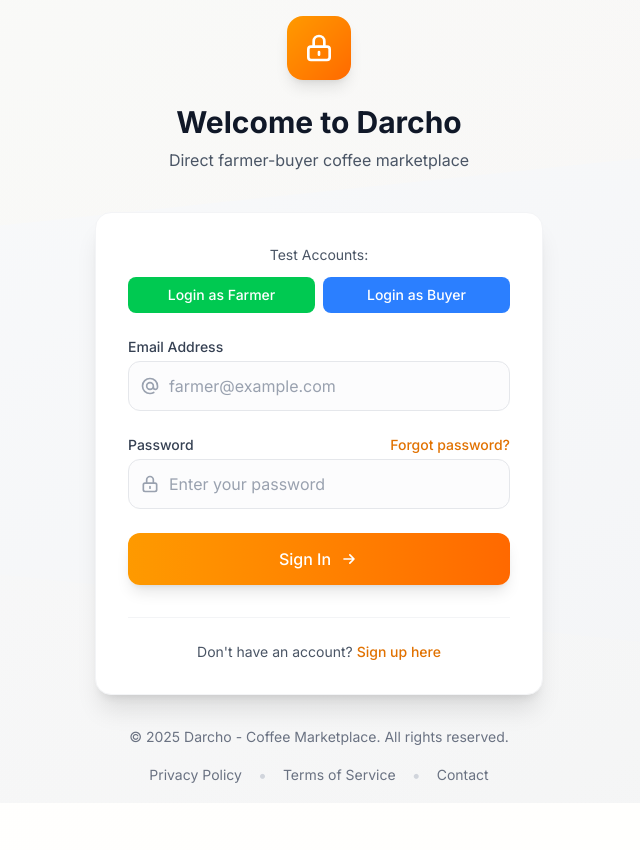
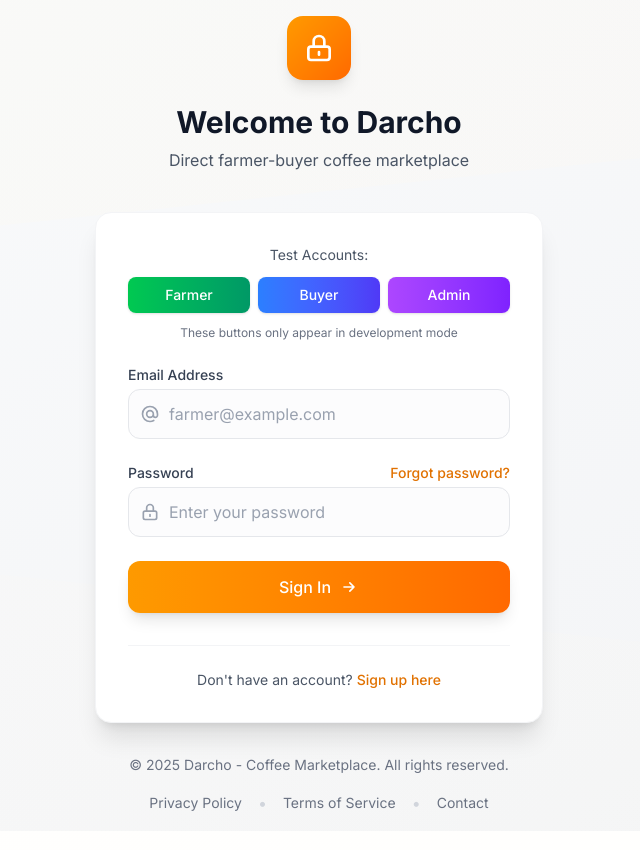
Before and after one commit to Abrishkassa/darcho, a Next.js app: page /login in a window 1280 px wide. Shown: the top 850 px of the page, without its empty margins (321-961 px from the left). Built offline with nearby package versions, Linux system fonts and the light colour scheme.

Commit message:
new login functionality

```diff
--- /dev/null
+++ b/src/app/api/auth/[...nextauth]/route.ts
@@ -0,0 +1,6 @@
+import NextAuth from "next-auth";
+import { authOptions } from "@/lib/auth";
+
+const handler = NextAuth(authOptions);
+
+export { handler as GET, handler as POST };
--- a/src/app/login/page.tsx
+++ b/src/app/login/page.tsx
@@ -2,9 +2,10 @@
 
 import { useState } from "react";
 import { useRouter } from "next/navigation";
+import { signIn } from "next-auth/react";
 
 export default function LoginPage() {
-  const [email, setEmail] = useState(""); // Changed from phone to email
+  const [email, setEmail] = useState("");
   const [password, setPassword] = useState("");
   const [loading, setLoading] = useState(false);
   const [error, setError] = useState("");
@@ -23,65 +24,65 @@ export default function LoginPage() {
     }
 
     try {
-      const response = await fetch("/api/auth/login", { // Updated endpoint
-        method: "POST",
-        headers: {
-          "Content-Type": "application/json",
-        },
-        body: JSON.stringify({ email, password }), // Send email not phone
+      const result = await signIn("credentials", {
+        email,
+        password,
+        redirect: false,
       });
 
-      const data = await response.json();
-
-      if (data.success) {
-        // Store session data - UPDATED STRUCTURE
-        localStorage.setItem("session_id", data.session.session_id); // Changed from data.session.id
-        localStorage.setItem("auth_header", data.session.auth_header);
-        localStorage.setItem("user_id", data.user.id.toString());
-        localStorage.setItem("user_role", data.user.role);
-        localStorage.setItem("user_email", data.user.email);
-        localStorage.setItem("user_fullname", data.user.fullName);
-
-        // Store farmer/buyer specific ID
-        if (data.user.role === "farmer" && data.user.farmer_id) {
-          localStorage.setItem("farmer_id", data.user.farmer_id.toString());
-        }
-        if (data.user.role === "buyer" && data.user.buyer_id) {
-          localStorage.setItem("buyer_id", data.user.buyer_id.toString());
+      if (result?.error) {
+        setError(result.error === "CredentialsSignin"
+          ? "Invalid email or password"
+          : result.error);
+        return;
       }
 
+      // Fetch session to determine role
+      const sessionRes = await fetch("/api/auth/session");
+      const session = await sessionRes.json();
+
+      const role = session?.user?.role;
+
       // Redirect based on role
-        if (data.user.role === "farmer") {
-          router.push("/farmer");
-        } else if (data.user.role === "buyer") {
+      if (role === "buyer") {
         router.push("/buyer/dashboard");
-        } else if (data.user.role === "admin") {
+      } else if (role === "farmer") {
+        router.push("/farmer/dashboard");
+      } else if (role === "admin") {
         router.push("/admin/dashboard");
       } else {
         router.push("/dashboard");
       }
 
       router.refresh();
-      } else {
-        setError(data.error || "Login failed. Please check your credentials.");
-      }
     } catch (err: any) {
-      setError(err.message || "An error occurred during login");
+      setError(err.message || "Login failed. Please try again.");
       console.error("Login error:", err);
     } finally {
       setLoading(false);
     }
   };
 
-  // Test login function for development
-  const handleTestLogin = async (role: 'farmer' | 'buyer') => {
+  // Test login function
+  const handleTestLogin = async (role: 'farmer' | 'buyer' | 'admin') => {
     setLoading(true);
     setError("");
 
     try {
-      const testCredentials = role === 'farmer'
-        ? { email: 'farmer@darcho.com', password: 'farmer123' }
-        : { email: 'buyer@darcho.com', password: 'buyer123' };
+      let testCredentials;
+      switch(role) {
+        case 'farmer':
+          testCredentials = { email: 'farmer@darcho.com', password: 'farmer123' };
+          break;
+        case 'buyer':
+          testCredentials = { email: 'buyer@darcho.com', password: 'buyer123' };
+          break;
+        case 'admin':
+          testCredentials = { email: 'admin@darcho.com', password: 'admin123' };
+          break;
+        default:
+          testCredentials = { email: 'test@darcho.com', password: 'test123' };
+      }
 
       setEmail(testCredentials.email);
       setPassword(testCredentials.password);
@@ -89,34 +90,33 @@ export default function LoginPage() {
       // Simulate typing delay
       await new Promise(resolve => setTimeout(resolve, 300));
 
-      const response = await fetch("/api/auth/login", {
-        method: "POST",
-        headers: {
-          "Content-Type": "application/json",
-        },
-        body: JSON.stringify(testCredentials),
+      const result = await signIn("credentials", {
+        email: testCredentials.email,
+        password: testCredentials.password,
+        redirect: false,
       });
 
-      const data = await response.json();
-
-      if (data.success) {
-        // Store session data
-        localStorage.setItem("session_id", data.session.session_id);
-        localStorage.setItem("auth_header", data.session.auth_header);
-        localStorage.setItem("user_id", data.user.id.toString());
-        localStorage.setItem("user_role", data.user.role);
-        localStorage.setItem("user_email", data.user.email);
-        localStorage.setItem("user_fullname", data.user.fullName);
-
-        if (data.user.role === "farmer" && data.user.farmer_id) {
-          localStorage.setItem("farmer_id", data.user.farmer_id.toString());
+      if (result?.error) {
+        setError(`Test ${role} login failed. Please ensure test user exists.`);
+        return;
       }
 
-        router.push("/farmer");
+      // Fetch session and redirect
+      const sessionRes = await fetch("/api/auth/session");
+      const session = await sessionRes.json();
+      const userRole = session?.user?.role || role;
+
+      if (userRole === "buyer") {
+        router.push("/buyer/dashboard");
+      } else if (userRole === "farmer") {
+        router.push("/farmer/dashboard");
+      } else if (userRole === "admin") {
+        router.push("/admin/dashboard");
+      } else {
+        router.push("/dashboard");
+      }
+
       router.refresh();
-      } else {
-        setError(data.error || `Test ${role} login failed`);
-      }
     } catch (err: any) {
       setError("Test login error. Make sure backend is running.");
       console.error("Test login error:", err);
@@ -158,24 +158,35 @@ export default function LoginPage() {
           {process.env.NODE_ENV === 'development' && (
             <div className="mb-6 space-y-3">
               <p className="text-sm text-gray-600 text-center">Test Accounts:</p>
-              <div className="flex gap-2">
+              <div className="grid grid-cols-1 sm:grid-cols-3 gap-2">
                 <button
                   type="button"
                   onClick={() => handleTestLogin('farmer')}
                   disabled={loading}
-                  className="flex-1 py-2 px-4 bg-green-500 hover:bg-green-600 text-white rounded-lg text-sm font-medium disabled:opacity-50"
+                  className="py-2 px-4 bg-gradient-to-r from-green-500 to-emerald-600 hover:from-green-600 hover:to-emerald-700 text-white rounded-lg text-sm font-medium disabled:opacity-50 transition-all duration-200 shadow-sm hover:shadow"
                 >
-                  Login as Farmer
+                  Farmer
                 </button>
                 <button
                   type="button"
                   onClick={() => handleTestLogin('buyer')}
                   disabled={loading}
-                  className="flex-1 py-2 px-4 bg-blue-500 hover:bg-blue-600 text-white rounded-lg text-sm font-medium disabled:opacity-50"
+                  className="py-2 px-4 bg-gradient-to-r from-blue-500 to-indigo-600 hover:from-blue-600 hover:to-indigo-700 text-white rounded-lg text-sm font-medium disabled:opacity-50 transition-all duration-200 shadow-sm hover:shadow"
                 >
-                  Login as Buyer
+                  Buyer
+                </button>
+                <button
+                  type="button"
+                  onClick={() => handleTestLogin('admin')}
+                  disabled={loading}
+                  className="py-2 px-4 bg-gradient-to-r from-purple-500 to-violet-600 hover:from-purple-600 hover:to-violet-700 text-white rounded-lg text-sm font-medium disabled:opacity-50 transition-all duration-200 shadow-sm hover:shadow"
+                >
+                  Admin
                 </button>
               </div>
+              <p className="text-xs text-gray-500 text-center mt-2">
+                These buttons only appear in development mode
+              </p>
             </div>
           )}
 
```
Lines whose indentation alone changed are shown as unchanged.
